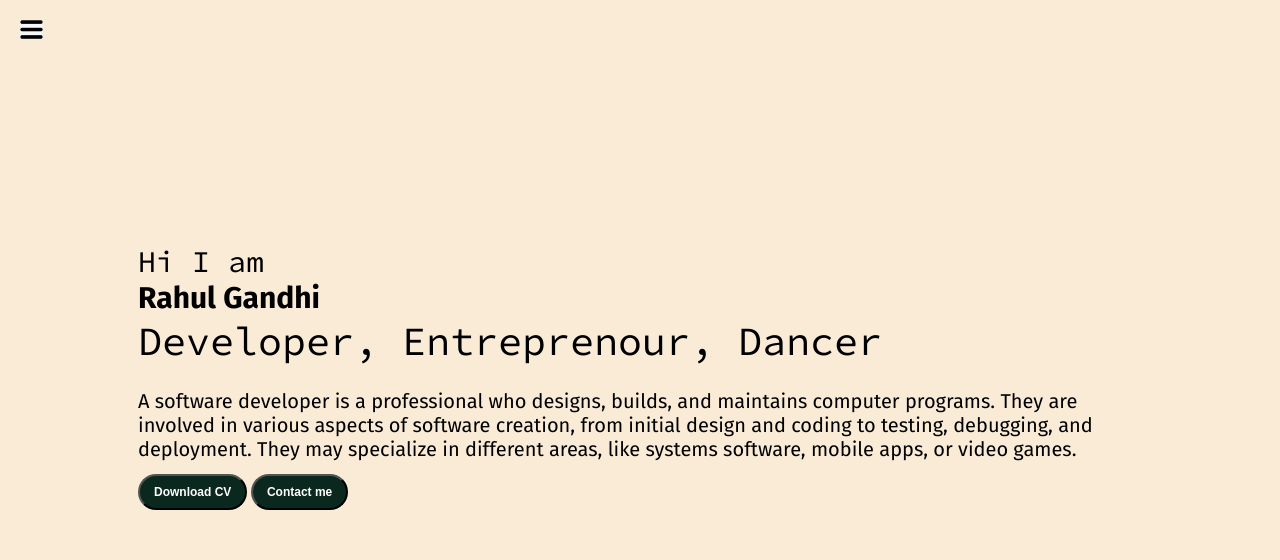
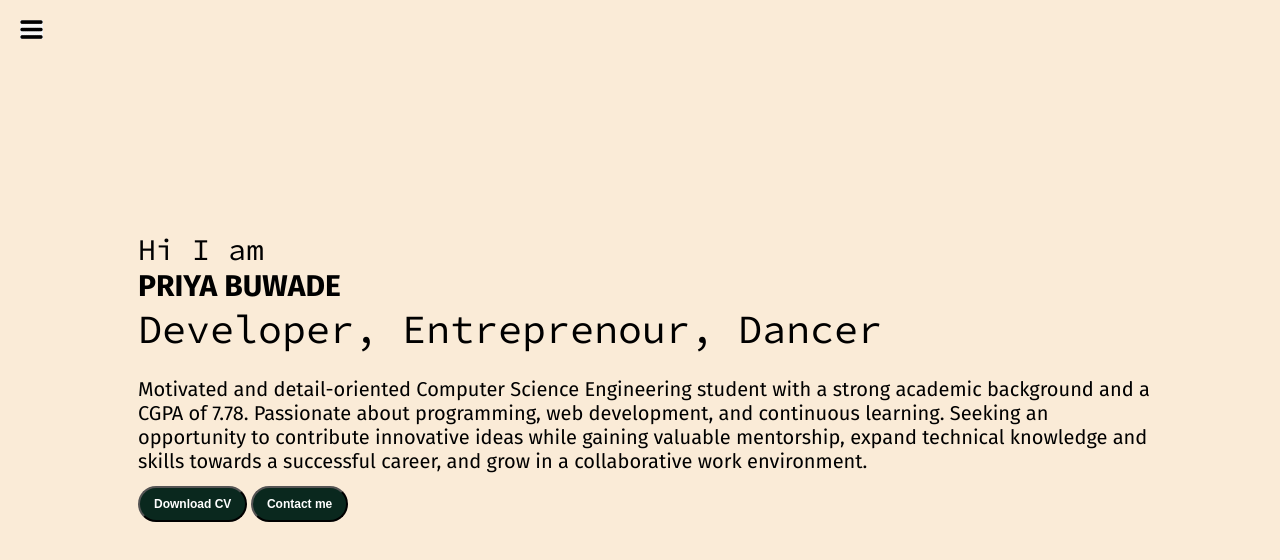
Before and after one commit to Priyaa1720/webpage, a plain HTML site: page index.html in a window 1280 px wide. Drawn offline with Linux system fonts and the light colour scheme.

Commit message:
change on paragraph

```diff
--- a/index.html
+++ b/index.html
@@ -30,13 +30,13 @@
             <div class="infoContainer">
                 <div class="devInfo">
                     <div class="hello">Hi I am </div>
-                    <div class="name">Rahul Gandhi</div>
+                    <div class="name">PRIYA BUWADE</div>
                     <div class="about">Developer, Entreprenour, Dancer</div>
-                    <div class="moreabout">A software developer is a professional who designs, builds, and maintains
-                        computer programs. They are
-                        involved in various aspects of software creation, from initial design and coding to testing,
-                        debugging, and deployment.
-                        They may specialize in different areas, like systems software, mobile apps, or video games.
+                    <div class="moreabout">Motivated and detail-oriented Computer Science Engineering student with a
+                        strong academic background and a CGPA of 7.78. Passionate about programming, web development,
+                        and continuous learning. Seeking an opportunity to contribute innovative ideas while gaining
+                        valuable mentorship, expand technical knowledge and skills towards a successful career, and grow
+                        in a collaborative work environment.
                     </div>
                     <div class="buttons">
                         <a href="/cv.txt" target="_blank">
```
Also changed, not shown: blog.html (+2 -2 lines).
